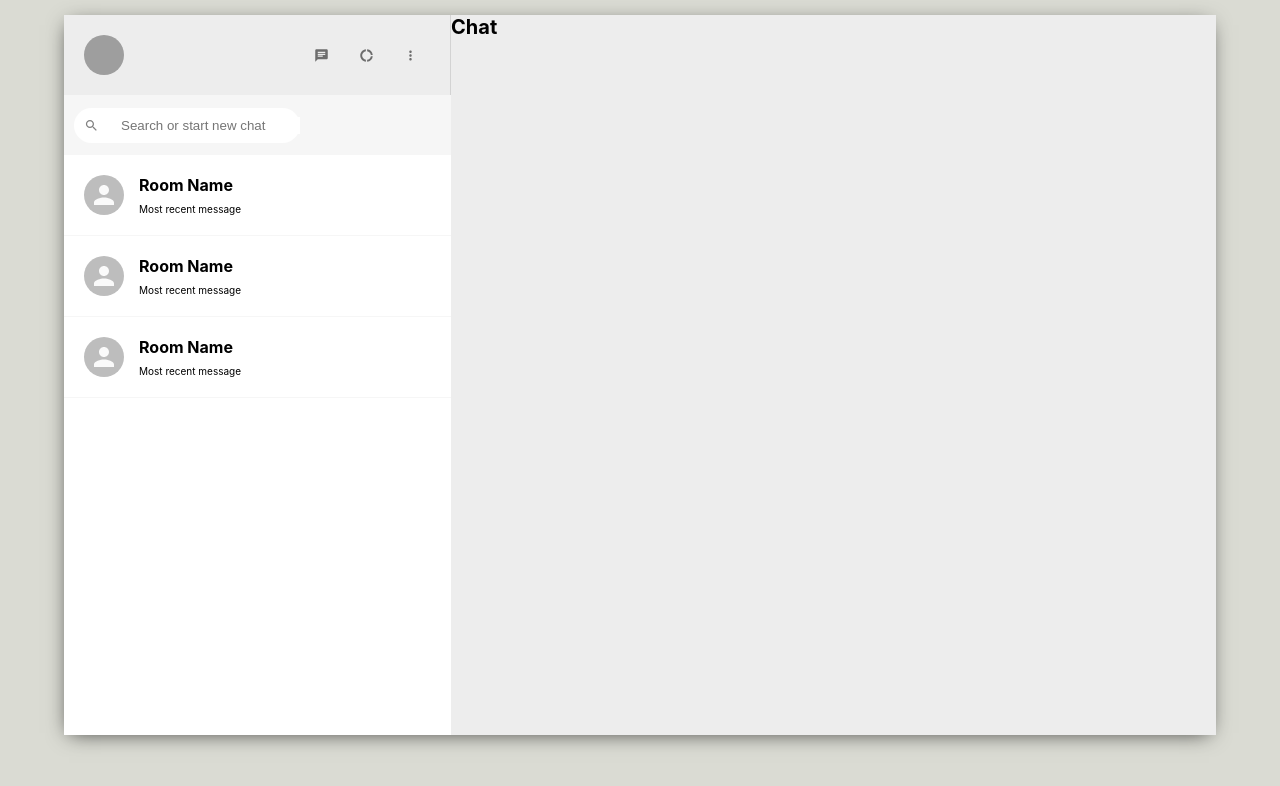
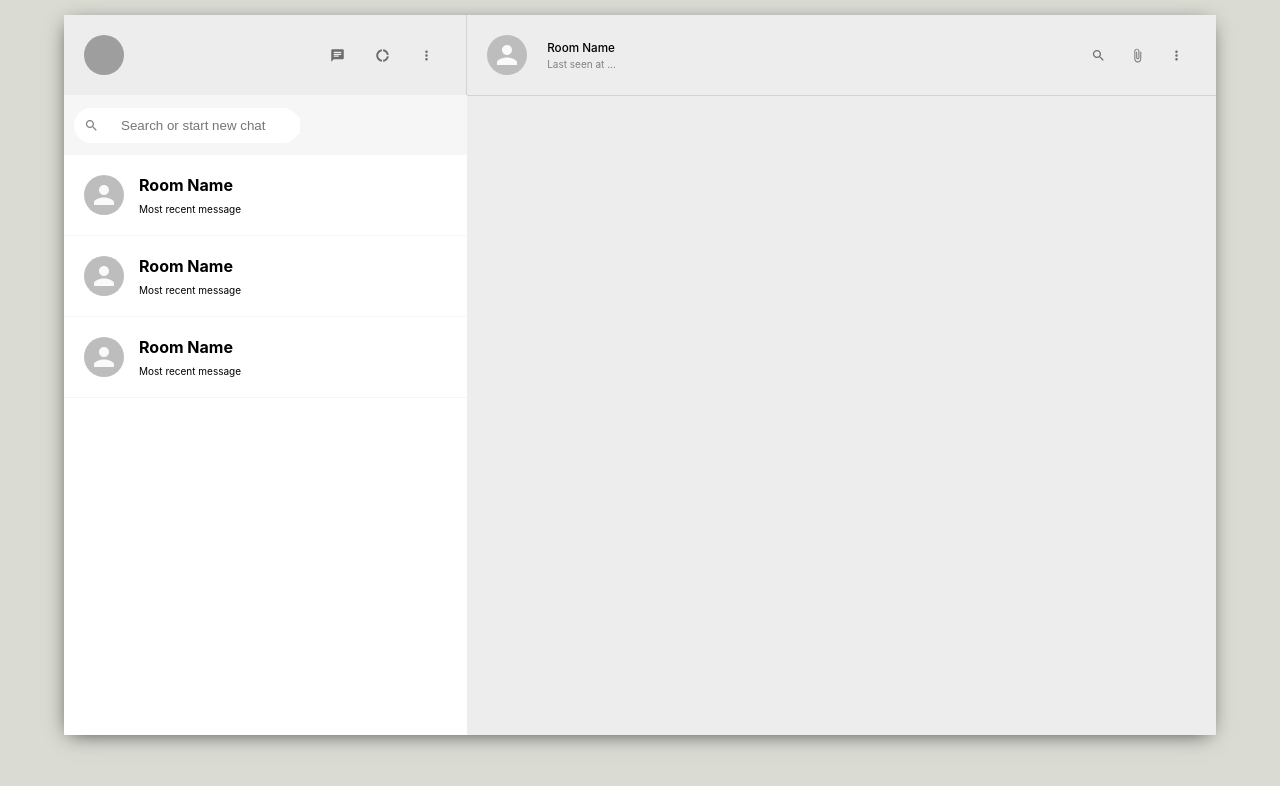
Before and after one commit to Blaine876/Lets-Chat, a React (Create React App) app in the folder client/: page / in a window 1280 px wide. Shown: the top 786 px of the page. Built offline with nearby package versions, Linux system fonts and the light colour scheme; grey boxes are pictures that could not be loaded.

Commit message:
Added Chat header

```diff
--- a/client/src/components/Chat.css
+++ b/client/src/components/Chat.css
@@ -3,3 +3,24 @@
   flex-direction: column;
   flex: 0.65;
 }
+
+.chat__header {
+  display: flex;
+  align-items: center;
+  padding: 2rem;
+  border-bottom: 1px solid lightgray;
+}
+
+.chat__headerInfo {
+  flex: 1;
+  padding-left: 2rem;
+}
+
+.chat__headerInfo > h3 {
+  margin-bottom: 0.3rem;
+  font-weight: 500;
+}
+
+.chat__headerInfo > p {
+  color: gray;
+}
--- a/client/src/components/Chat.tsx
+++ b/client/src/components/Chat.tsx
@@ -1,11 +1,31 @@
+import { Avatar, IconButton } from "@material-ui/core";
+import { AttachFile, MoreVert, SearchOutlined } from "@material-ui/icons";
 import React from "react";
 import "./Chat.css";
 interface Props {}
 
 const Chat = (props: Props) => {
   return (
-    <div>
-      <h1>Chat</h1>
+    <div className="chat">
+      <div className="chat__header">
+        <Avatar />
+        <div className="chat__headerInfo">
+          <h3>Room Name</h3>
+          <p>Last seen at ...</p>
+        </div>
+
+        <div className="chat__headerRight">
+          <IconButton>
+            <SearchOutlined />
+          </IconButton>
+          <IconButton>
+            <AttachFile />
+          </IconButton>
+          <IconButton>
+            <MoreVert />
+          </IconButton>
+        </div>
+      </div>
     </div>
   );
 };
```
